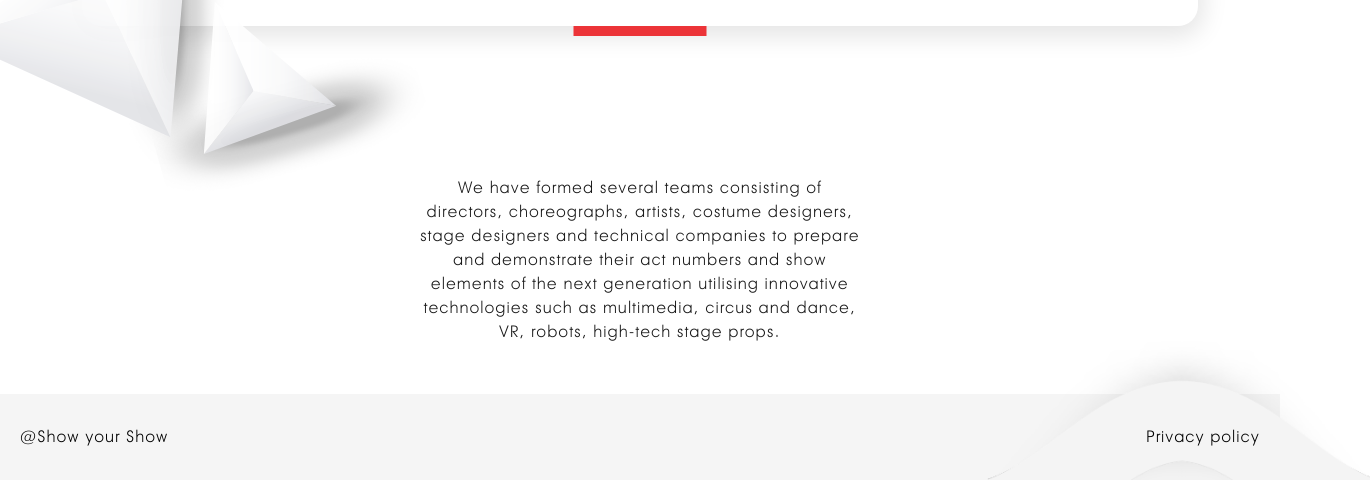
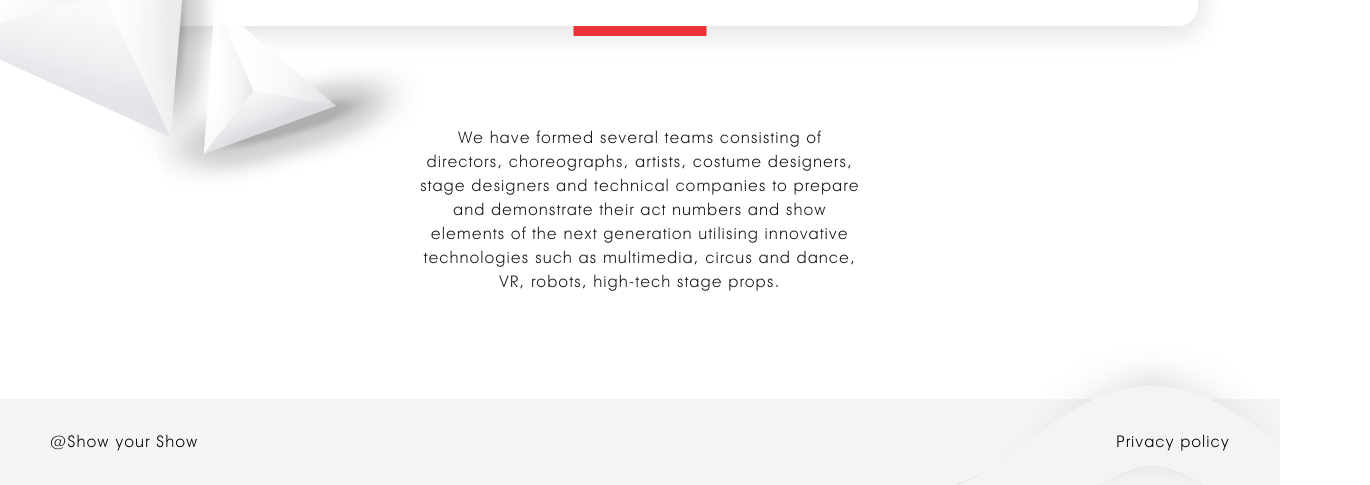
Before and after one commit to Svetlana-Polubotko/show_first, a plain HTML site: page index.html in a window 1280 px wide. Shown: the part 1034-1519 px from the top of the page, 1370 px wide, since content can reach past the window. Drawn offline with nearby package versions, Linux system fonts and the light colour scheme; files whose address does not match are found by name.

Commit message:
vawe adaptive

```diff
--- a/css/style.less
+++ b/css/style.less
@@ -287,7 +287,7 @@ header{
 .text-center{
     max-width: 500px;
     text-align: center;
-    margin: 0 auto 50px;
+    margin: -50px auto 50px;
     color: black;
     position: relative;
     padding: 0 30px;
@@ -302,6 +302,8 @@ header{
 }
 footer{
   position: relative;
+  overflow: hidden;
+  padding-top: 55px;
   .footer_bottom_container{
     position: relative;
   }
@@ -311,6 +313,7 @@ footer{
     background: #fff;
     display: flex;
     background-color: #f5f5f5;
+    padding: 0 30px;
     .container{
       display: flex;
       justify-content: space-between;
```
Also changed, not shown: css/style.css.
